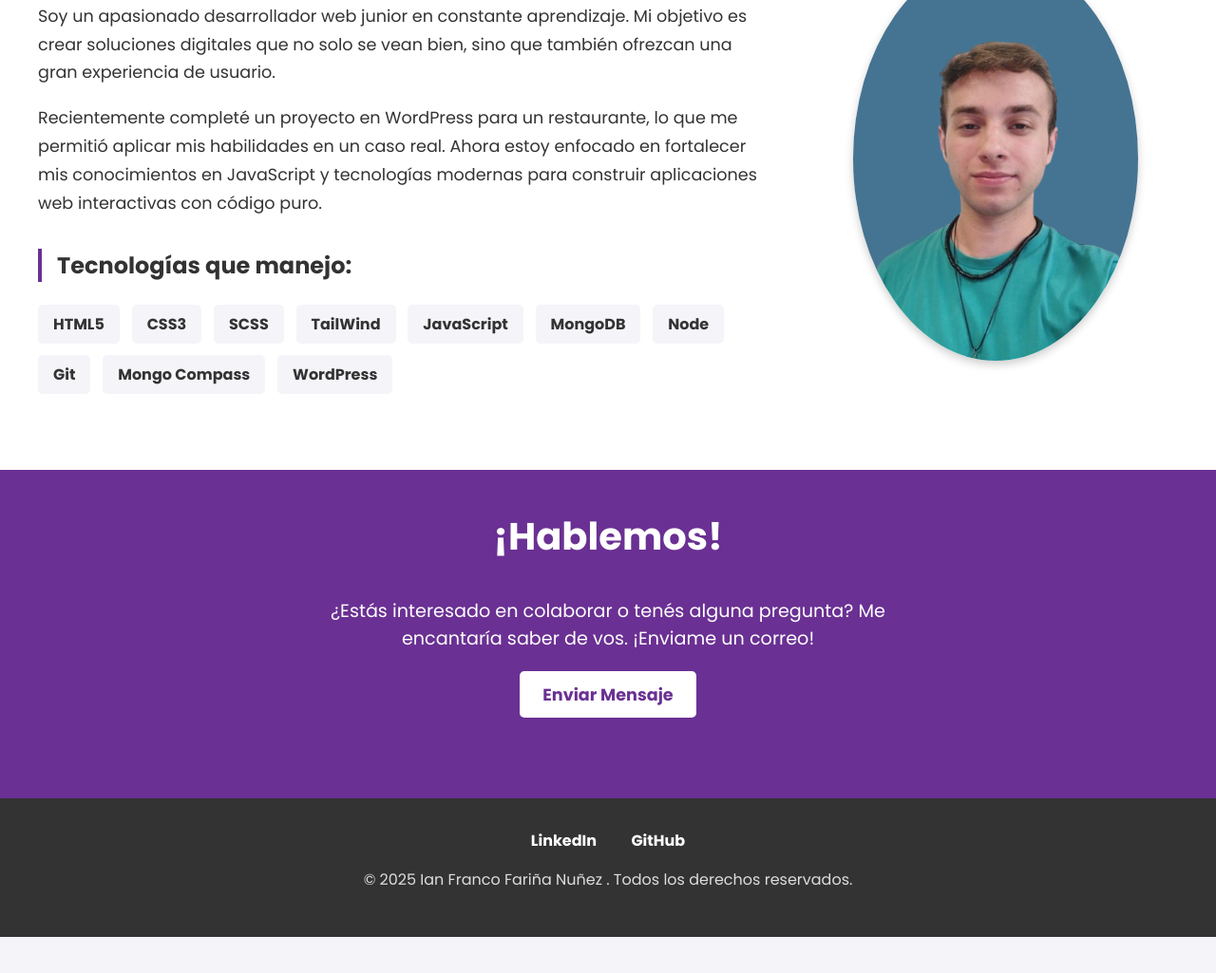
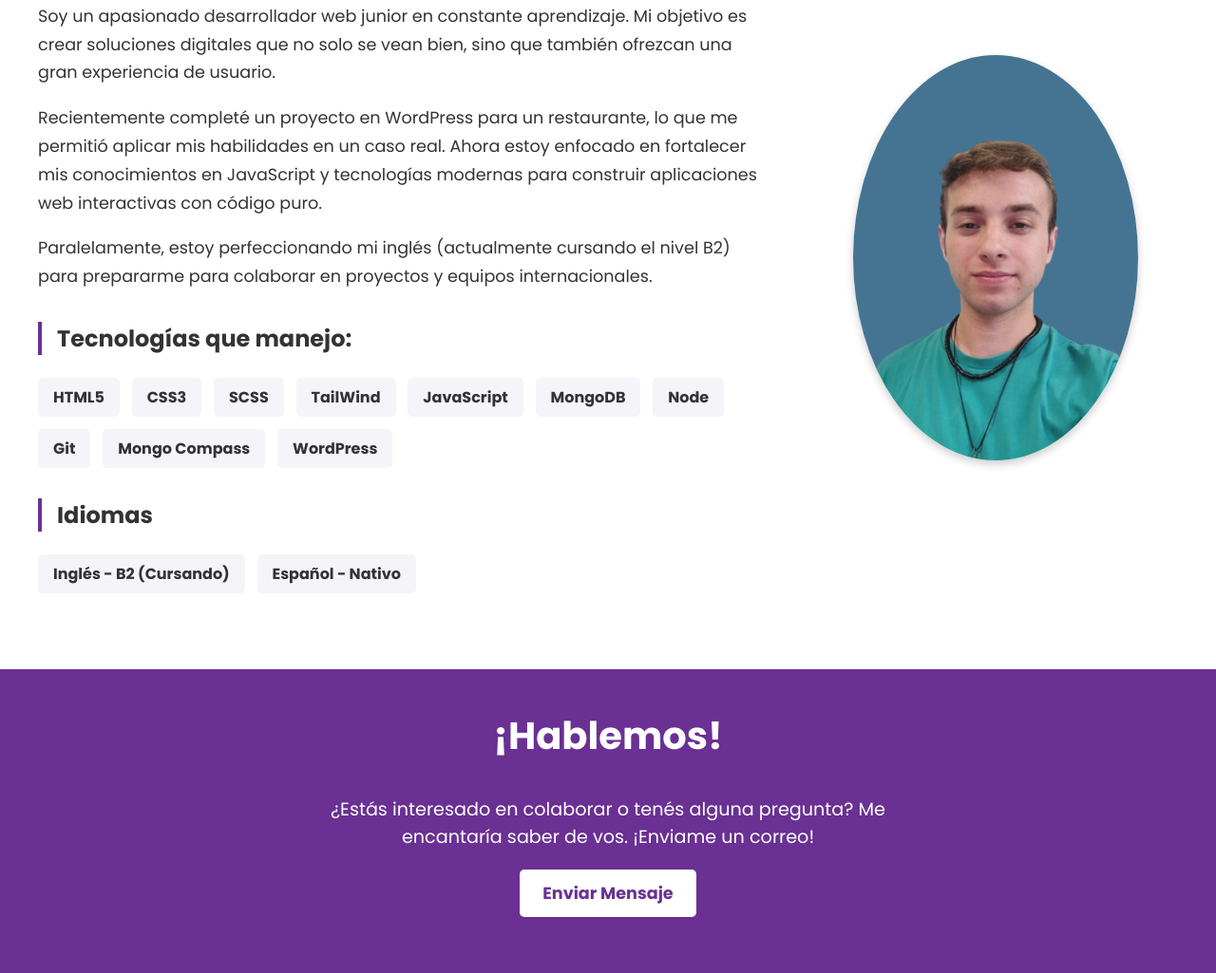
Before and after one commit to ianfranfn/ianfarina, a website built with Vite: page index.html in a window 1280 px wide. Shown: the part 1334-2359 px from the top of the page at 95% size. Before the commit the page ends 2321 px from the top, so only its background shows below. Built offline with nearby package versions, Linux system fonts and the light colour scheme.

Commit message:
añado información sobre mi conocimiento en el idioma Inglés. Finalización del portfolio.

```diff
--- a/index.html
+++ b/index.html
@@ -58,6 +58,10 @@
                 <p>
                     Recientemente completé un proyecto en WordPress para un restaurante, lo que me permitió aplicar mis habilidades en un caso real. Ahora estoy enfocado en fortalecer mis conocimientos en JavaScript y tecnologías modernas para construir aplicaciones web interactivas con código puro.
                 </p>
+                <p>
+                    Paralelamente, estoy perfeccionando mi inglés (actualmente cursando el nivel B2) para prepararme para colaborar en proyectos y equipos internacionales.
+                </p>
+
                 <h3>Tecnologías que manejo:</h3>
                 <ul>
                     <li>HTML5</li>
@@ -70,6 +74,12 @@
                     <li>Git</li>
                     <li>Mongo Compass</li>
                     <li>WordPress</li>
+                </ul>
+
+                <h3>Idiomas</h3>
+                <ul>
+                    <li>Inglés - B2 (Cursando)</li>
+                    <li>Español - Nativo</li>
                 </ul>
             </div>
             <div class="sobre-mi-imagen">
```
